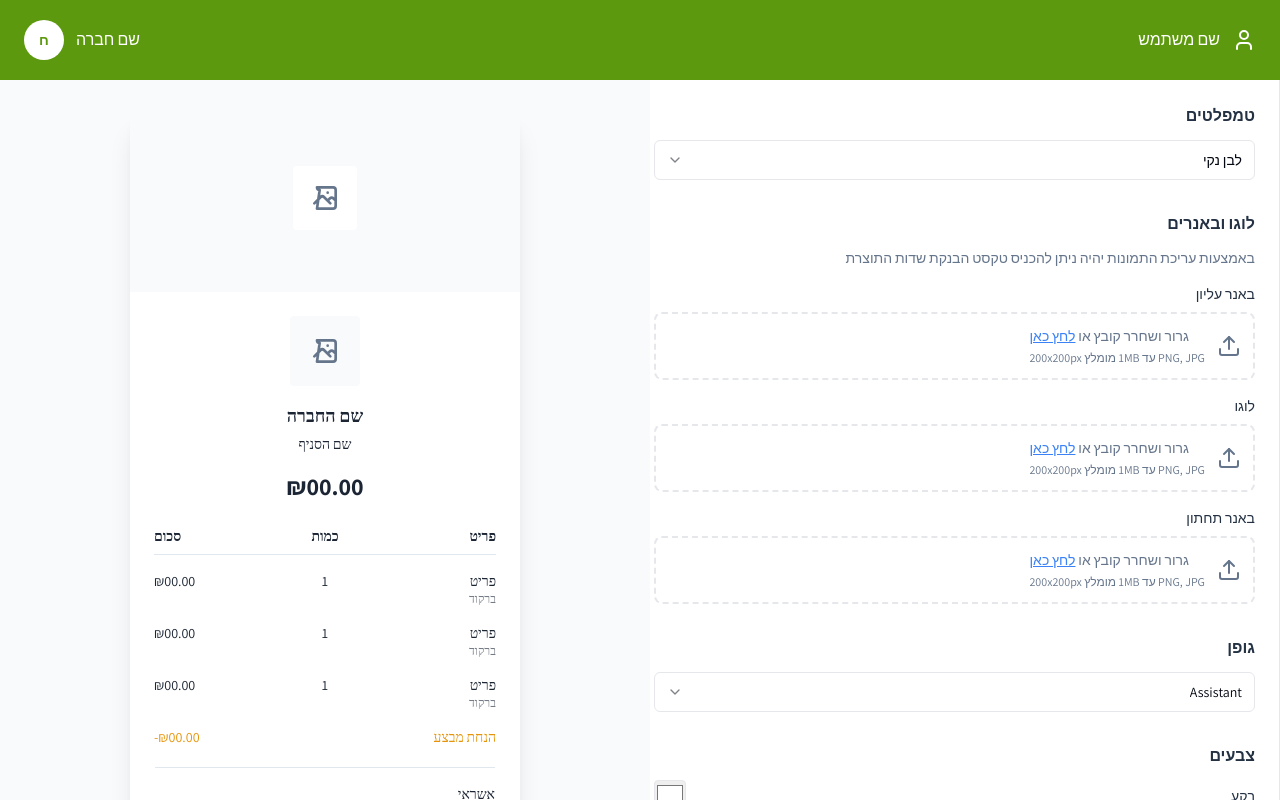
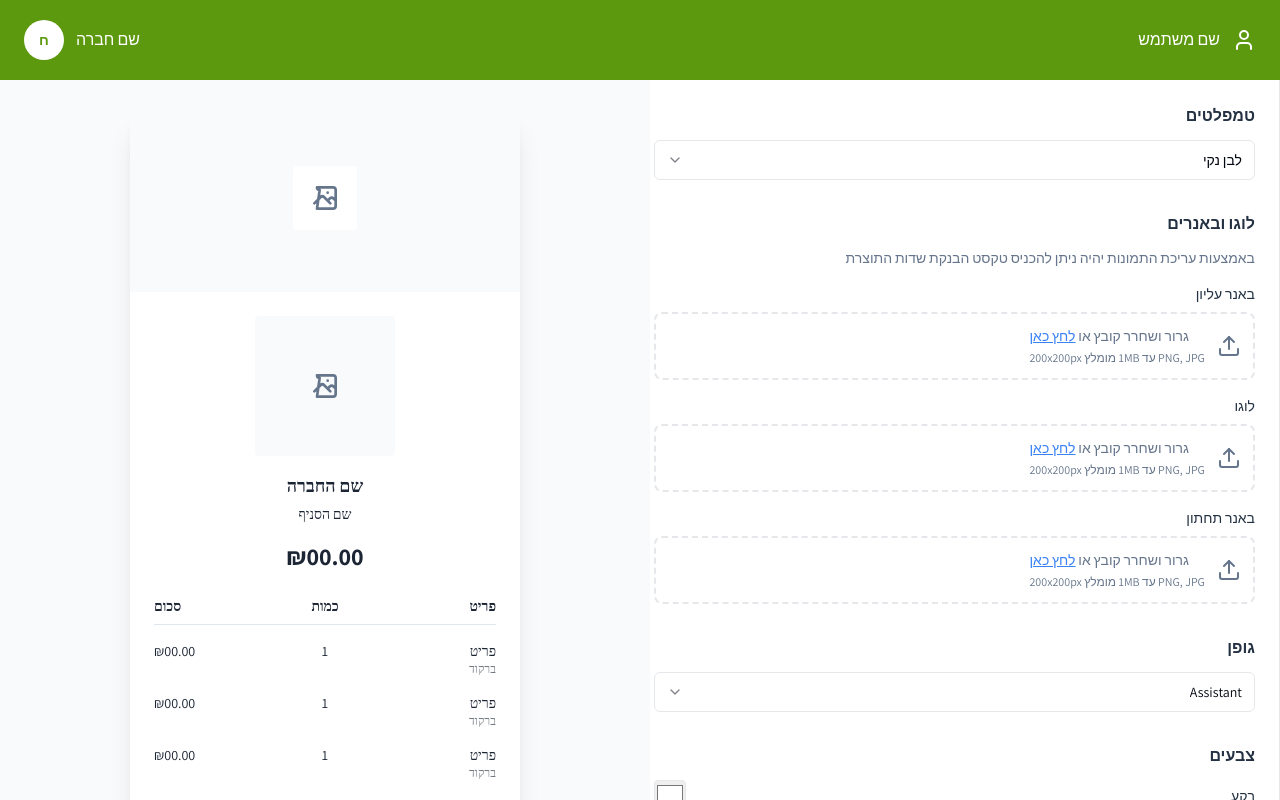
Before and after one commit to lironbek/comax-invoice, a React (Vite) app: page / in a window 1280 px wide. Shown: the top 800 px of the page. Built offline with nearby package versions, Linux system fonts and the light colour scheme.

Commit message:
Make logo larger
Increased the size of the logo by two times.

```diff
--- a/src/components/InvoiceReceipt.tsx
+++ b/src/components/InvoiceReceipt.tsx
@@ -62,7 +62,7 @@ export default function InvoiceReceipt({ settings, onSettingsChange }: InvoiceRe
       <div className="p-6 text-center">
         {/* Small Logo */}
         <div
-          className="w-[70px] h-[70px] bg-receipt-lightgray mx-auto mb-4 rounded flex items-center justify-center cursor-pointer border-2 border-dashed border-transparent hover:border-blue-300 transition-colors"
+          className="w-[140px] h-[140px] bg-receipt-lightgray mx-auto mb-4 rounded flex items-center justify-center cursor-pointer border-2 border-dashed border-transparent hover:border-blue-300 transition-colors"
           onDrop={(e) => handleDrop(e, 'logo')}
           onDragOver={handleDragOver}
           onDragEnter={(e) => e.preventDefault()}
```
